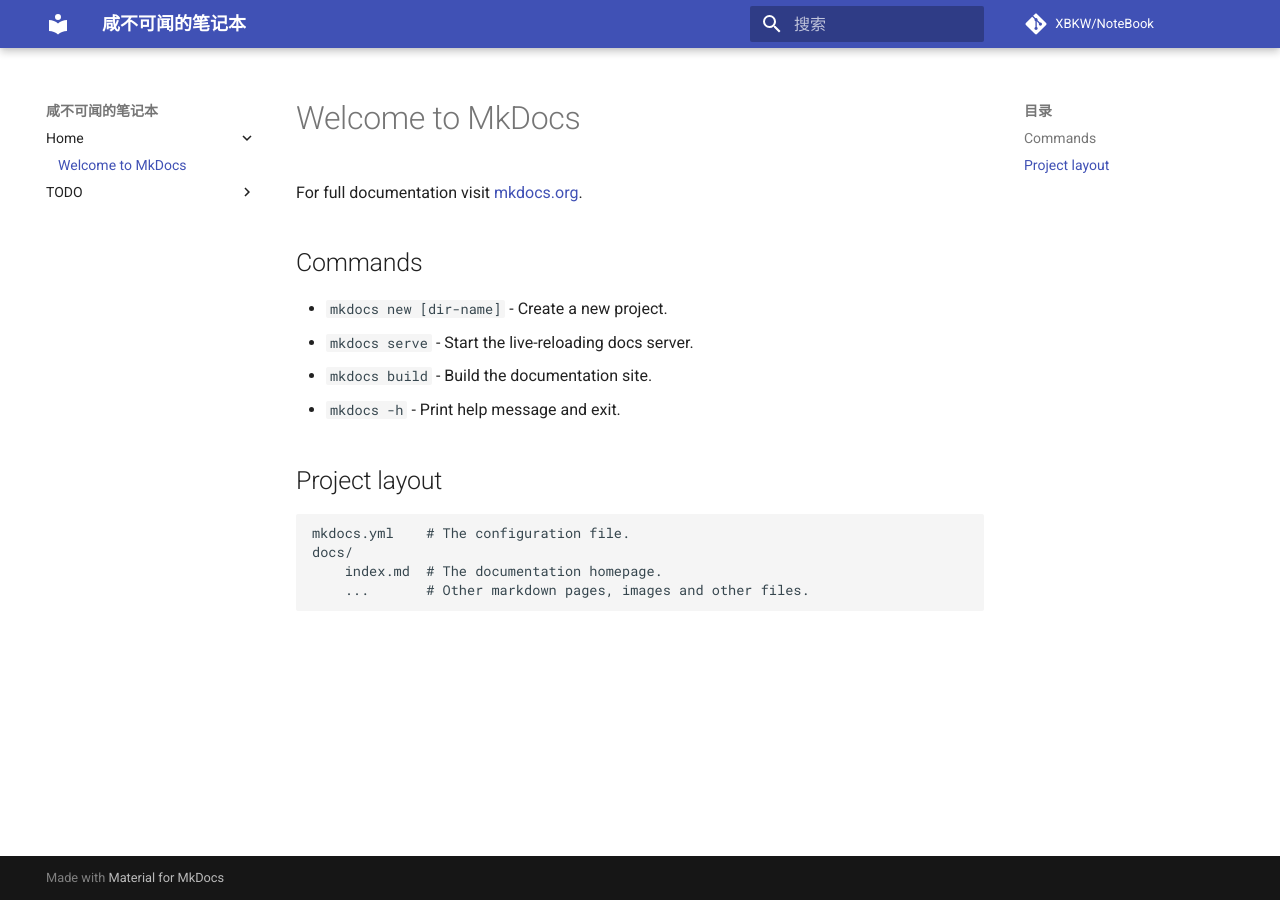
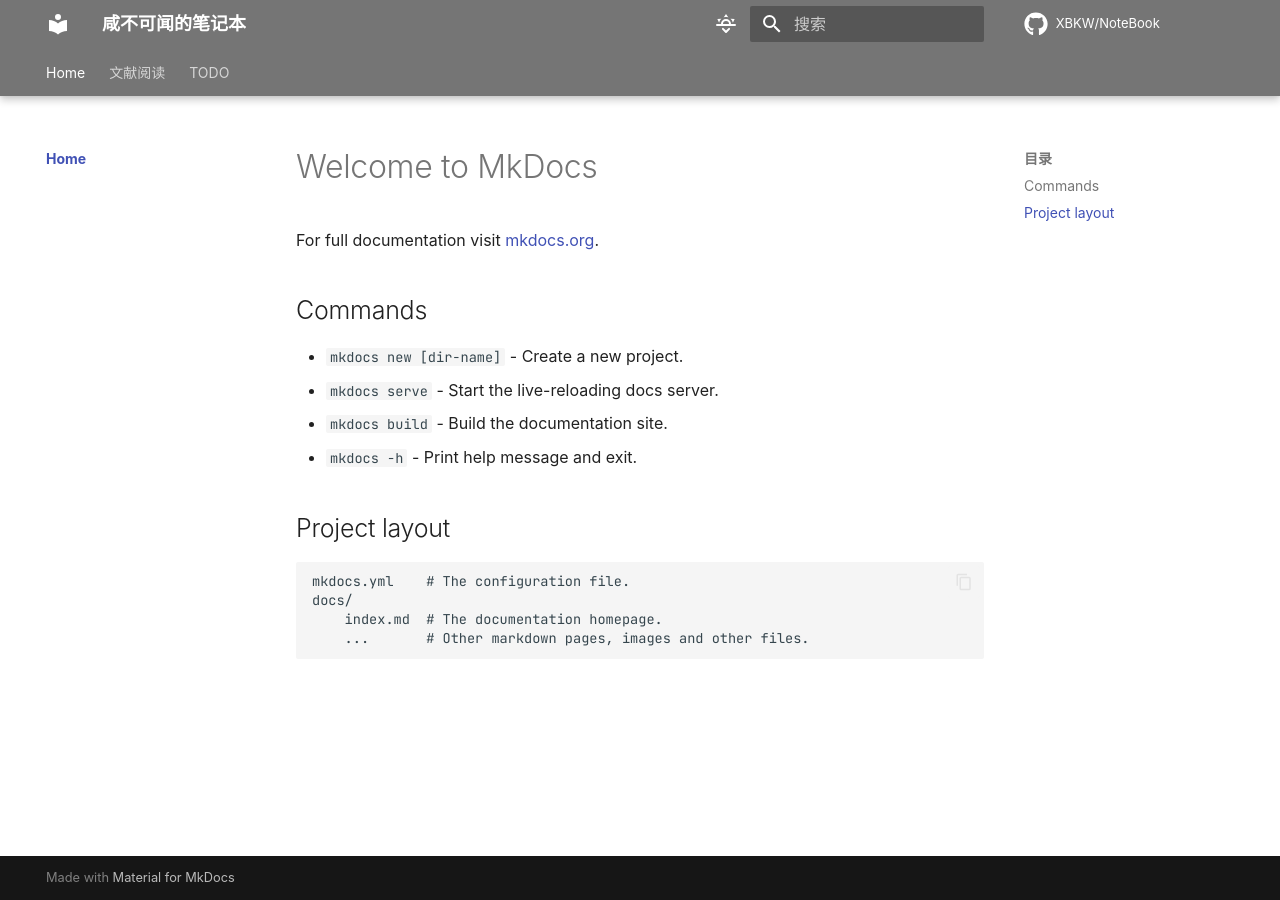
Before and after one commit to XBKW/NoteBook, an MkDocs documentation site: the page built from docs/index.md, in a window 1280 px wide. Built offline with MkDocs 1.6.1 and Material for MkDocs 9.7.7, drawn with Linux system fonts in a browser that asks for light colours; some web fonts are replaced; comment, search, counter and statistics services are not loaded.

Commit message:
增加了日夜模式转换的功能，更新了颜色字体图标 (#4)

```diff
--- a/mkdocs.yml
+++ b/mkdocs.yml
@@ -8,9 +8,58 @@
 theme:
   name: material
   language: zh
+  #custom_dir: overrides
+  favicon:
+  icon:
+    logo: material/Wallet-outline
+    repo: fontawesome/brands/github
 
+  palette:
+
+      # Palette toggle for automatic mode
+    - media: "(prefers-color-scheme)"
+      primary: grey
+      accent: brown
+      toggle:
+        icon: material/weather-sunset-down
+        name: Switch to light mode
+      # Palette toggle for light mode
+    - media: "(prefers-color-scheme: light)"
+      primary: grey
+      accent: brown
+      scheme: default
+      toggle:
+        icon: material/weather-sunny
+        name: Light mode
+      # Palette toggle for dark mode
+    - media: "(prefers-color-scheme: dark)"
+      primary: black
+      accent: brown
+      scheme: slate
+      toggle:
+        icon: material/weather-night
+        name: Dark mode
+
+  font:
+    text: LXGW WenKai Screen GB Screen # Share Tech
+    code: JetBrains Mono
+  features:
+    - content.code.annotate
+    - content.code.copy # 代码块一键复制
+    #- navigation.instant # 点击内部链接时，不用全部刷新页面
+    - navigation.tracking # 在url中使用标题定位锚点
+    - navigation.tabs # 顶部显示导航顶层nav（也就是第一个节点）
+    - navigation.tabs.sticky # 滚动是隐藏顶部nav，需要配合navigation.tabs使用
+    - navigation.sections # nav节点缩进
+    #- navigation.expand # 不折叠左侧nav节点
+    - navigation.indexes # 指定节点index pages ，跟instant不兼容
+    - navigation.top # 一键回顶部
+    - search.suggest   # 搜索输入一些字母时推荐补全整个单词
+    - search.highlight   # 搜索出的文章关键词加入高亮
 nav:
   - Home:
     - index.md
+  - 文献阅读:
+    - coming.md
   - TODO:
     - todo.md
```
Also changed, not shown: docs/coming.md (added, +4 -0 lines).
